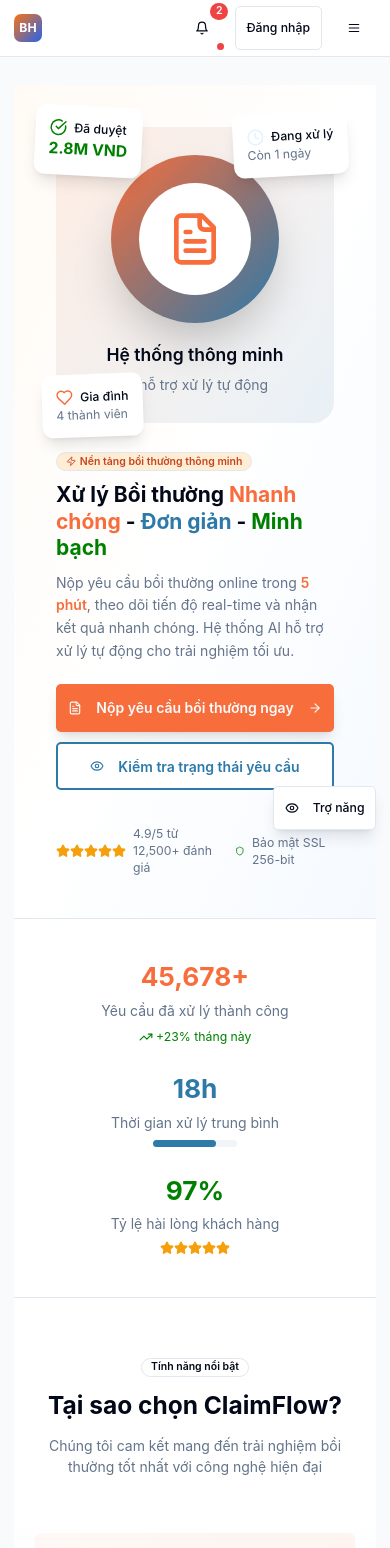
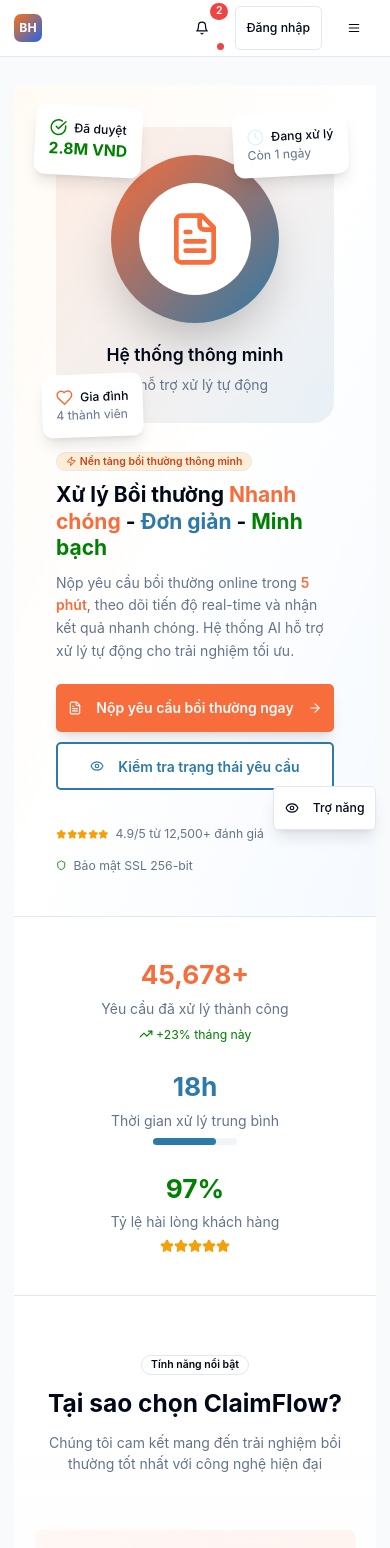
Before and after one commit to truongngoctrac/claims-platform, a React (Vite) app: page / in a window 390 px wide. Shown: the top 1548 px of the page. Built offline with nearby package versions, Linux system fonts and the light colour scheme.

Commit message:
Cải thiện Trust Indicators và thêm class vietnamese-text
cgen-b3005988414b478faf778245f2ee3cf5

```diff
--- a/client/pages/Index.tsx
+++ b/client/pages/Index.tsx
@@ -116,24 +116,24 @@ export function Index() {
               </div>
 
               {/* Trust Indicators */}
-              <div className="flex items-center gap-6 pt-4">
+              <div className="flex flex-col sm:flex-row items-start sm:items-center gap-4 sm:gap-6 pt-4">
                 <div className="flex items-center gap-2">
                   <div className="flex">
                     {[...Array(5)].map((_, i) => (
                       <Star
                         key={i}
-                        className="w-4 h-4 fill-warning text-warning"
+                        className="w-3 h-3 sm:w-4 sm:h-4 fill-warning text-warning"
                       />
                     ))}
                   </div>
-                  <span className="text-caption-mobile md:text-caption-desktop text-muted-foreground">
+                  <span className="text-sm sm:text-base text-muted-foreground vietnamese-text">
                     4.9/5 từ 12,500+ đánh giá
                   </span>
                 </div>
 
                 <div className="flex items-center gap-2">
-                  <Shield className="w-4 h-4 text-success" />
-                  <span className="text-caption-mobile md:text-caption-desktop text-muted-foreground vietnamese-text">
+                  <Shield className="w-3 h-3 sm:w-4 sm:h-4 text-success" />
+                  <span className="text-sm sm:text-base text-muted-foreground vietnamese-text">
                     Bảo mật SSL 256-bit
                   </span>
                 </div>
@@ -522,7 +522,7 @@ export function Index() {
           </div>
 
           <div className="border-t border-neutral-800 mt-8 pt-8 text-center text-sm text-neutral-400">
-            <p>© 2024 ClaimFlow. Tất cả quy��n được bảo lưu.</p>
+            <p>© 2024 ClaimFlow. Tất cả quyền được bảo lưu.</p>
           </div>
         </div>
       </footer>
```
